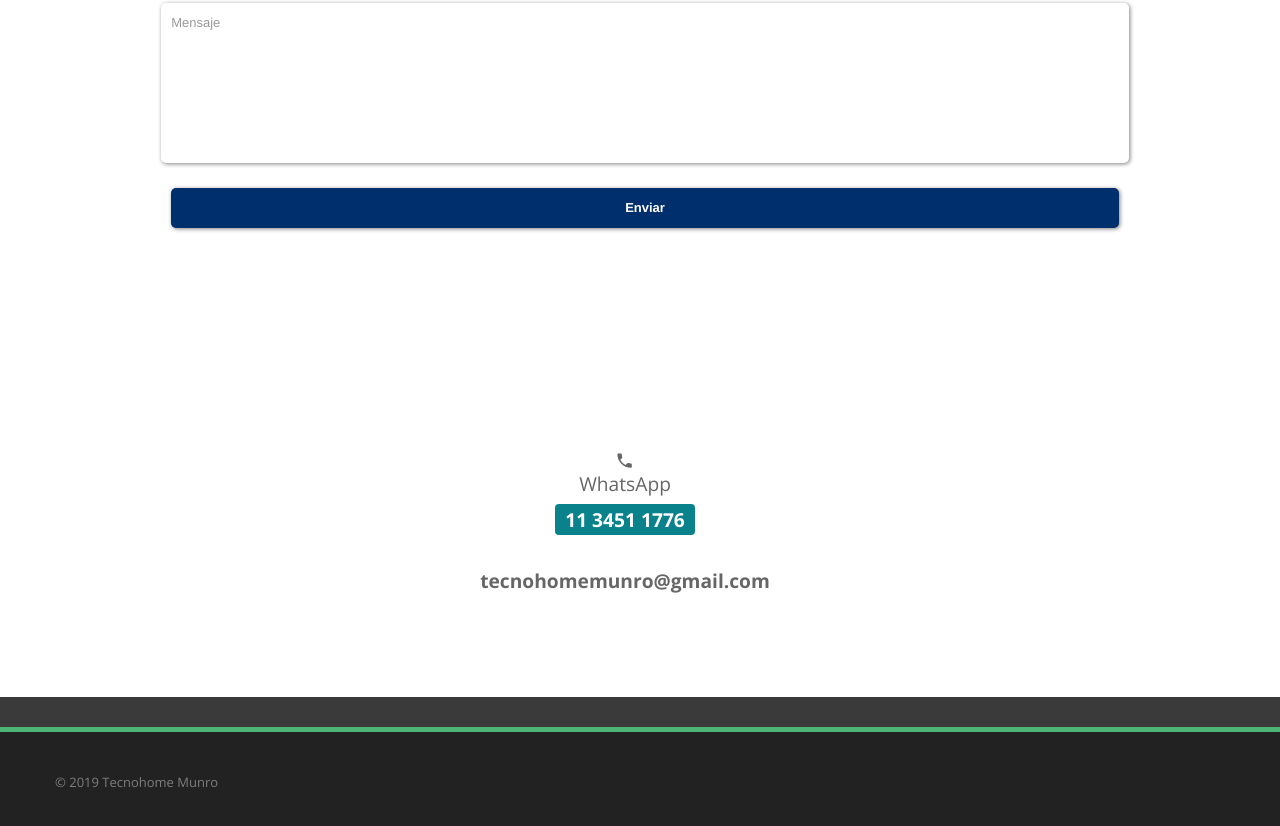
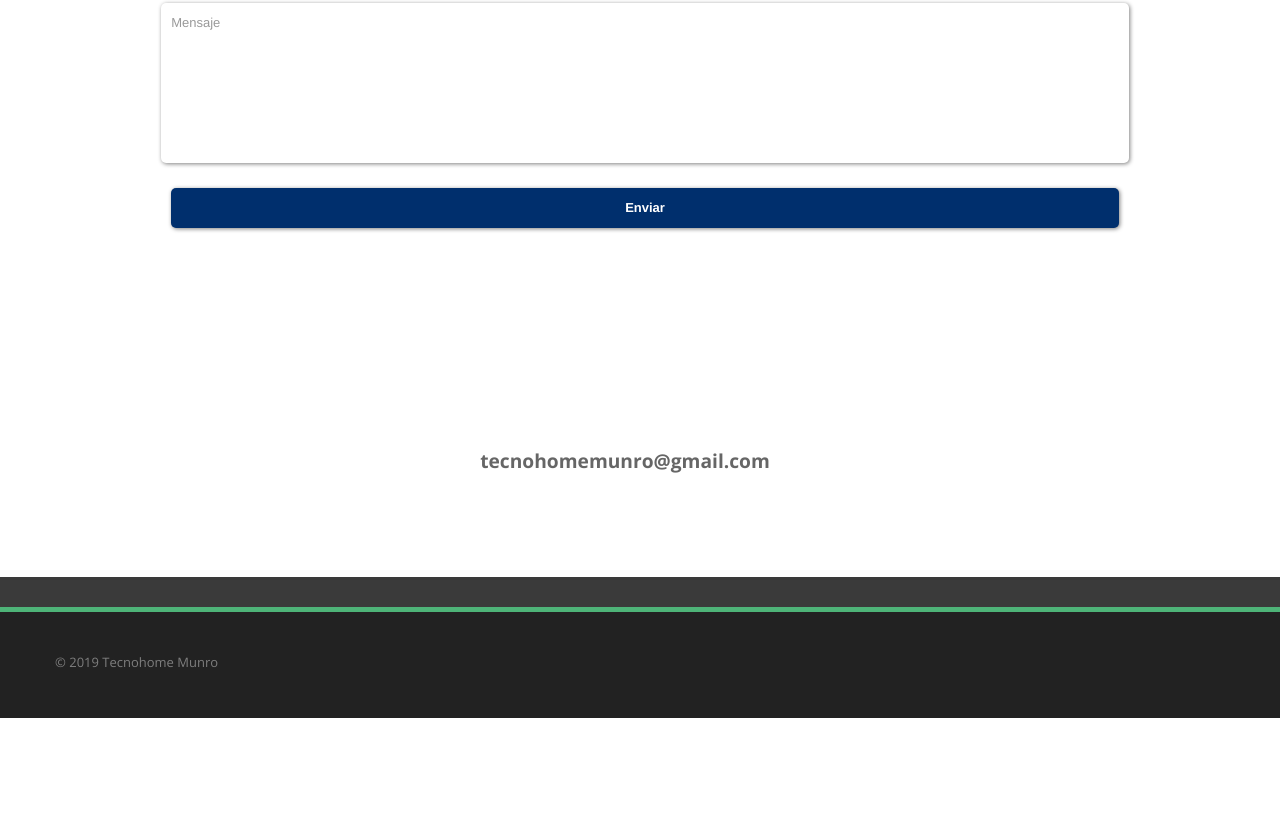
Before and after one commit to tecnohome/tecnohome.github.io, a plain HTML site: page index.html in a window 1280 px wide. Shown: the part 1613-2439 px from the top of the page. After the commit the page ends 2331 px from the top, so only its background shows below. Drawn offline with nearby package versions, Linux system fonts and the light colour scheme.

Commit message:
saco whatsapp

```diff
--- a/index.html
+++ b/index.html
@@ -265,19 +265,6 @@
             </p>
           </div> -->
 
-
-          <div class="col-lg-4 text-center left">
-              <ion-icon name="call"></ion-icon>
-              <p>WhatsApp</p>
-              <span class="highlight primary">
-                <strong>
-                  <a href="tel:+1134511776">
-                    11 3451 1776
-                  </a>
-                </strong>
-              </span>
-
-          </div>
           <div class="col-lg-4 text-center right">
               <i class="fas fa-envelope fa-3x mb-3 sr-contact-2"></i>
               <p><strong>tecnohomemunro@gmail.com</strong></p>
```
